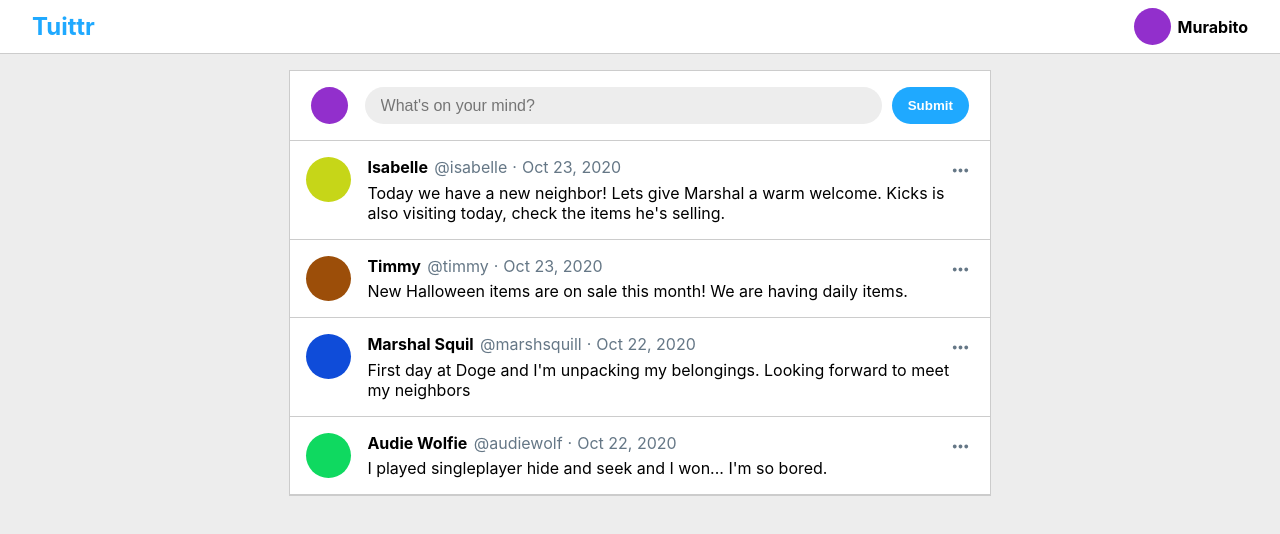
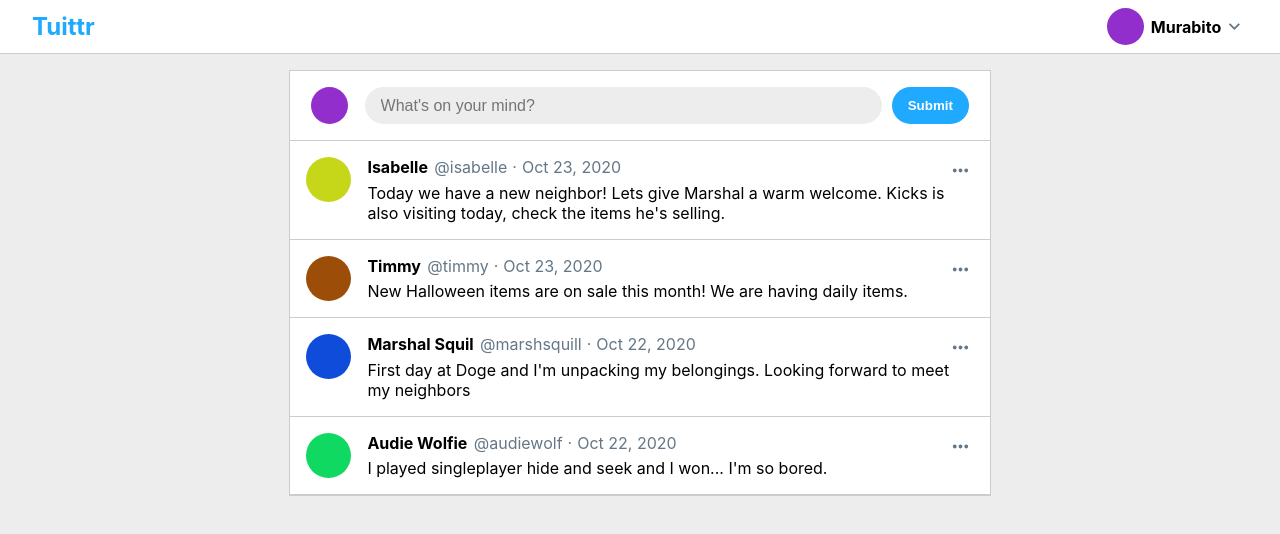
Before and after one commit to iSkylake/Tuittr, a React (Create React App) app in the folder client/: page / in a window 1280 px wide. Shown: the top 534 px of the page. Built offline with nearby package versions, Linux system fonts and the light colour scheme.

Commit message:
Add user selection menu; add users to db; center menu item component

```diff
--- a/client/src/components/common/MenuItem.module.css
+++ b/client/src/components/common/MenuItem.module.css
@@ -1,5 +1,6 @@
 .menuItem {
 	display: flex;
+	align-items: center;
 	padding: 0.7rem;
 	border-bottom: solid 1px #ccc;
 	cursor: pointer;
--- a/client/src/components/navbar/Navbar.js
+++ b/client/src/components/navbar/Navbar.js
@@ -1,11 +1,16 @@
 import React, { useContext } from 'react';
 import cls from './Navbar.module.css';
 import { StateContext } from '../../context/stateContext';
+import useDropdown from '../../hooks/useDropdown';
+import { ReactComponent as ExpandIcon } from '../../images/expand_more.svg';
 
 import ProfilePicture from '../common/ProfilePicture';
+import Menu from '../common/Menu';
+import MenuItem from '../common/MenuItem';
 
 function Navbar() {
-	const { currentUser } = useContext(StateContext).state;
+	const { currentUser, users } = useContext(StateContext).state;
+	const { open, dropRef, onOpen } = useDropdown(false);
 
 	return (
 		<nav className={cls.navbar}>
@@ -15,6 +20,21 @@ function Navbar() {
 			<div className={cls.itemCtn}>
 				<ProfilePicture color={currentUser.profilePic}/>
 				<h4>{currentUser.username}</h4>
+				<ExpandIcon className={cls.expandIcon} onClick={onOpen} ref={dropRef}/>
+				{
+					open && (
+						<Menu>
+							{
+								users.map(user => (
+									<MenuItem key={user.ign}>
+										<ProfilePicture color={user.profilePic}/>
+										<h4>{ user.username }</h4>
+									</MenuItem>
+								))
+							}
+						</Menu>
+					)
+				}
 			</div>
 		</nav>
 	)
--- a/client/src/components/navbar/Navbar.module.css
+++ b/client/src/components/navbar/Navbar.module.css
@@ -16,3 +16,18 @@
 .name {
 	color: #1fa9ff;
 }
+
+.expandIcon {
+	width: 22px;
+	height: 22px;
+	padding: 0.15rem;
+	fill: #657786;
+	cursor: pointer;
+	border-radius: 50%;
+	transition: background-color 0.4s;
+}
+
+.expandIcon:hover {
+	fill: #1fa9ff;
+	background-color: rgba(31, 169, 255, 0.1);
+}
--- a/client/src/db/db.json
+++ b/client/src/db/db.json
@@ -1,4 +1,31 @@
 {
+	"users": [
+		{
+			"ign": "murabito",
+			"username": "Murabito",
+			"profilePic": "#922fcc"
+		},
+		{
+			"ign": "audiewolf",
+			"username": "Audie Wolfie",
+			"profilePic": "#0fd960"
+		},
+		{
+			"ign": "marshsquill",
+			"username": "Marshal Squil",
+			"profilePic": "#0f4cd9"
+		},
+		{
+			"ign": "timmy",
+			"username": "Timmy",
+			"profilePic": "#9c4e09"
+		},
+		{
+			"ign": "isabelle",
+			"username": "Isabelle",
+			"profilePic": "#c6d618"
+		}
+	],
 	"currentUser": {
 		"username": "Murabito",
 		"ign": "murabito",
```
Also changed, not shown: client/src/images/expand_more.svg (added).
